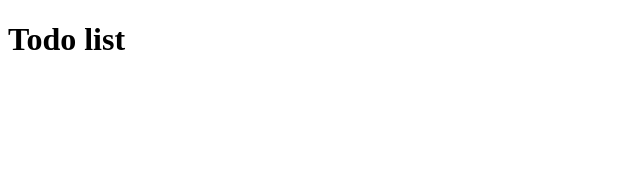
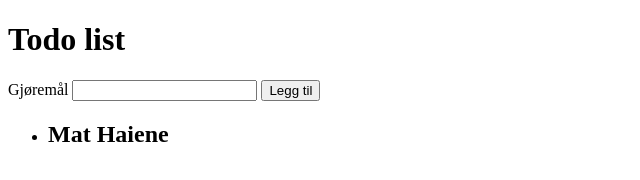
Before and after one commit to Johns189/todo-list, a website: page index.html in a window 1280 px wide. Shown: the whole page, without its empty margins (0-640 px from the left). Drawn offline with Linux system fonts and the light colour scheme.

Commit message:
setup-initial-HTML

```diff
--- a/index.html
+++ b/index.html
@@ -13,7 +13,21 @@
     </header>
 
     <main>
-      <!-- Her kommer gjøremål listen -->
+      <!-- Her er input HTML -->
+      <form id="user-input">
+        <label for="todo">Gjøremål</label>
+        <input type="text" name="todo" id="todo">
+
+        <button type="submit">Legg til</button>
+      </form>
+
+      <!-- Gjøremåls listen -->
+      <ul id="todo-list">
+        <!-- Eksempel HTML for liste -->
+        <li>
+          <h2>Mat Haiene</h2>
+        </li>
+      </ul>
 
 
     </main>
```
